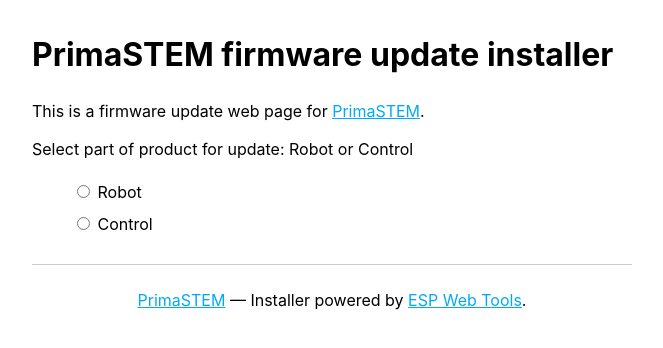
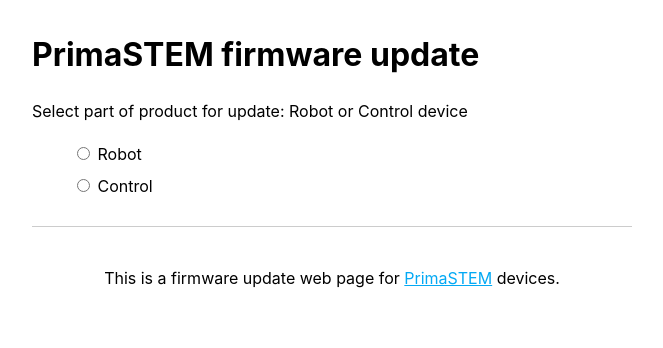
Before and after one commit to primastem/update, a plain HTML site: page index.html in a window 1280 px wide. Shown: the whole page, without its empty margins (308-971 px from the left). Drawn offline with Linux system fonts and the light colour scheme.

Commit message:
change text

```diff
--- a/index.html
+++ b/index.html
@@ -2,7 +2,7 @@
 <html>
   <head>
     <meta charset="utf-8" />
-    <title>PrimaSTEM firmware update installer</title>
+    <title>PrimaSTEM firmware update</title>
     <meta
       name="description"
       content="Easily allow users to install PrimaSTEM firmware on the web."
@@ -79,9 +79,8 @@
   </head>
   <body>
     <div class="content">
-      <h1>PrimaSTEM firmware update installer</h1>
-      <p>This is a firmware update web page for <a href="https://primasrem.com/">PrimaSTEM</a>.</p>
-      <p>Select part of product for update: Robot or Control</p>
+      <h1>PrimaSTEM firmware update</h1>
+      <p>Select part of product for update: Robot or Control device</p>
       <ul class="radios">
         <li>
           <label><input type="radio" name="type" value="robot" /> Robot</label>
@@ -95,10 +94,7 @@
       </p>
 
       <div class="footer">
-        <a href="https://primastem.com/"
-          >PrimaSTEM</a
-        > &mdash;
-        Installer powered by <a href="https://esphome.github.io/esp-web-tools/">ESP Web Tools</a>.
+        <p>This is a firmware update web page for <a href="https://primastem.com/">PrimaSTEM</a> devices.</p>
     </div>
     <script>
       document.querySelectorAll('input[name="type"]').forEach(radio =>
--- a/manifest_control.json
+++ b/manifest_control.json
@@ -1,5 +1,5 @@
 {
-    "name": "PrimaSTEM Control",
+    "name": "Control update",
     "new_install_prompt_erase": true,
     "builds": [
       {
--- a/manifest_robot.json
+++ b/manifest_robot.json
@@ -1,5 +1,5 @@
 {
-    "name": "PrimaSTEM Robot",
+    "name": "Robot update",
     "new_install_prompt_erase": true,
     "builds": [
       {
```
